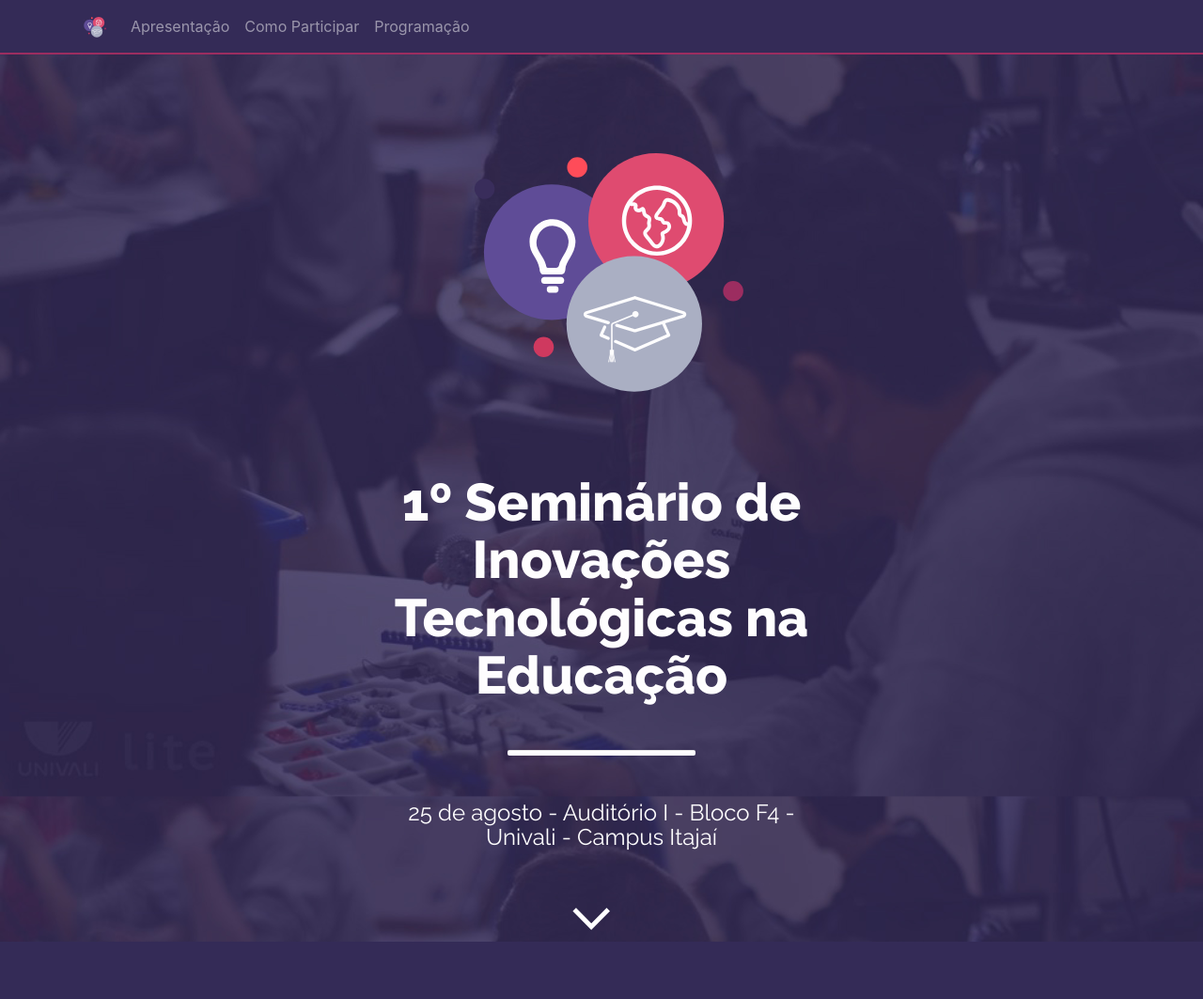
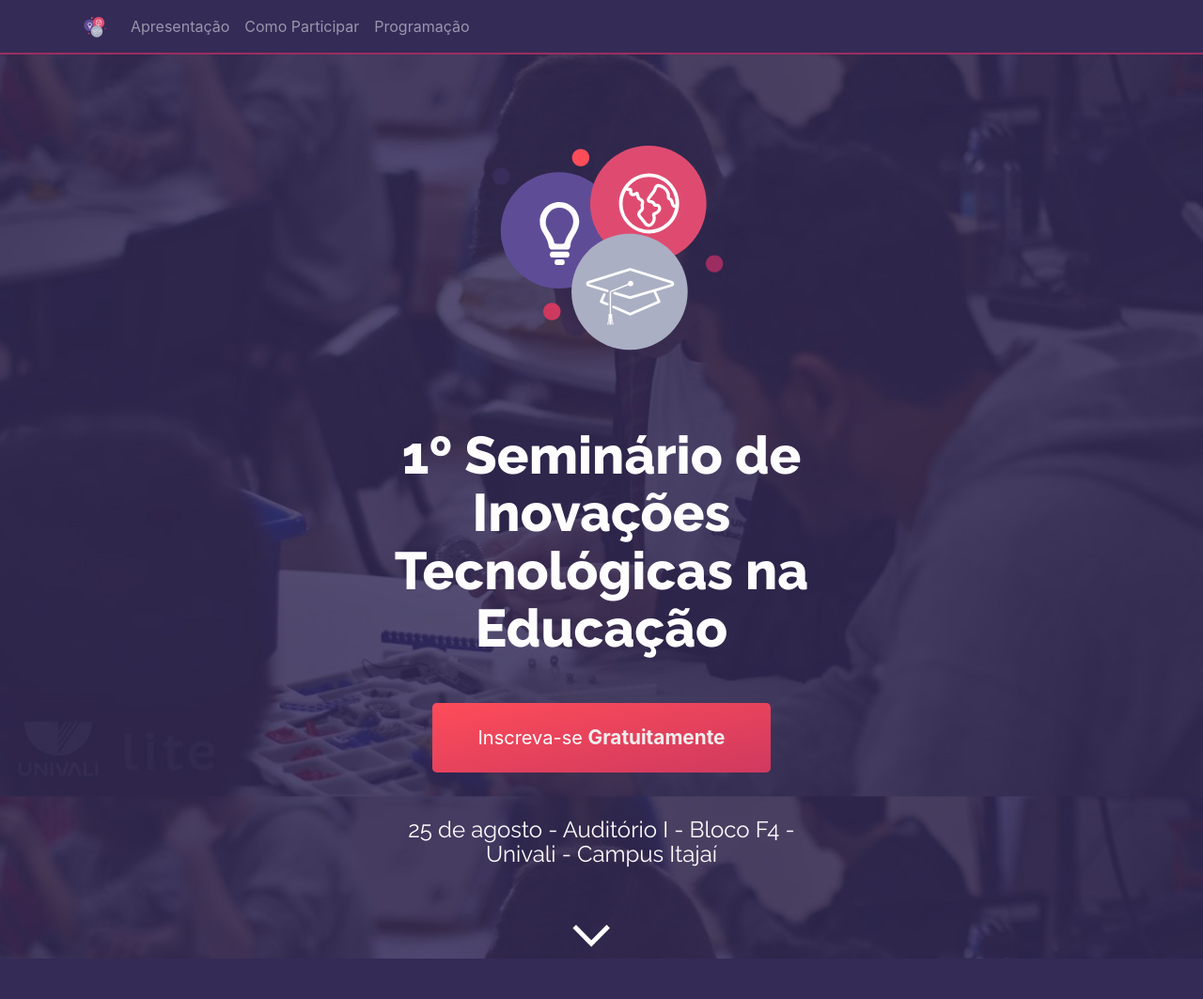
Before and after one commit to AlissonSteffens/event-hotsite, a plain HTML site: page index.html in a window 1280 px wide. Shown: the top 1063 px of the page at 94% size. Drawn offline with nearby package versions, Linux system fonts and the light colour scheme; a script that the page names is missing.

Commit message:
link free

```diff
--- a/index.html
+++ b/index.html
@@ -48,9 +48,9 @@
 
     <section id="header">
       <div class="text-center" id="hero">
-        <img src="img/logo.svg" class="mt-3" height="350px">
+        <img src="img/logo.svg" class="mt-3" height="300px">
         <h2 class="display-4 my-5"> 1º Seminário de Inovações Tecnológicas na Educação </h2>
-        <hr>
+        <a class="btn btn-primary px-5 py-4 btn-lg" href="https://siaiap37.univali.br/elis/staff/login/index/cdEvento/1601">Inscreva-se <b>Gratuitamente</b></a>
         <div class="col-12 mt-5">
           <h4>25 de agosto - Auditório I - Bloco F4 - Univali - Campus Itajaí</h4>
         </div>
--- a/styles.css
+++ b/styles.css
@@ -49,14 +49,14 @@ hr{
 }
 
 .btn-primary{
-    background: var(--primary); /* Old browsers */
-    background: -moz-linear-gradient(top, var(--secondary) 0%, var(--primary) 100%); /* FF3.6-15 */
-    background: -webkit-linear-gradient(top, var(--secondary) 0%,var(--primary) 100%); /* Chrome10-25,Safari5.1-6 */
-    background: linear-gradient(to bottom, var(--secondary) 0%,var(--primary) 100%); /* W3C, IE10+, FF16+, Chrome26+, Opera12+, Safari7+ */
-    border-color: var(--primary);
+    background: var(--dark-primary); /* Old browsers */
+    background: -moz-linear-gradient(top left, var(--secondary) 0%, var(--dark-primary) 100%); /* FF3.6-15 */
+    background: -webkit-linear-gradient(top left, var(--secondary) 0%,var(--dark-primary) 100%); /* Chrome10-25,Safari5.1-6 */
+    background: linear-gradient(to bottom right, var(--secondary) 0%,var(--dark-primary) 100%); /* W3C, IE10+, FF16+, Chrome26+, Opera12+, Safari7+ */
+    border: none;
 }
 .btn-primary:hover{
-    border-color: var(--secondary);
+
     background: var(--secondary); /* Old browsers */
 }
 
@@ -204,3 +204,7 @@ ul i{
   margin-left: -1.3em; /* same as padding-left set on li */
   width: 1.3em; /* same as padding-left set on li */
 }
+.btn-primary b{
+    color: #efefef;
+    font-size: 1.3rem;
+}
```
